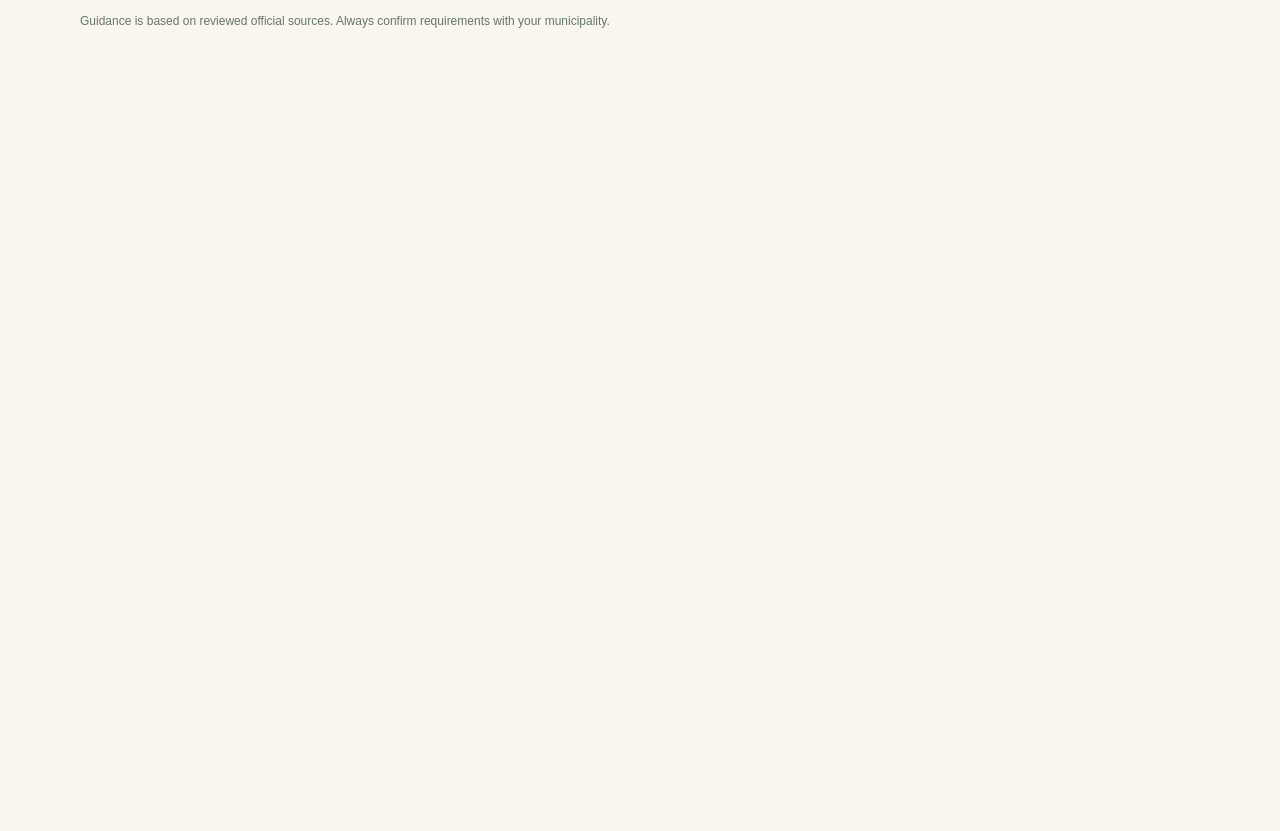
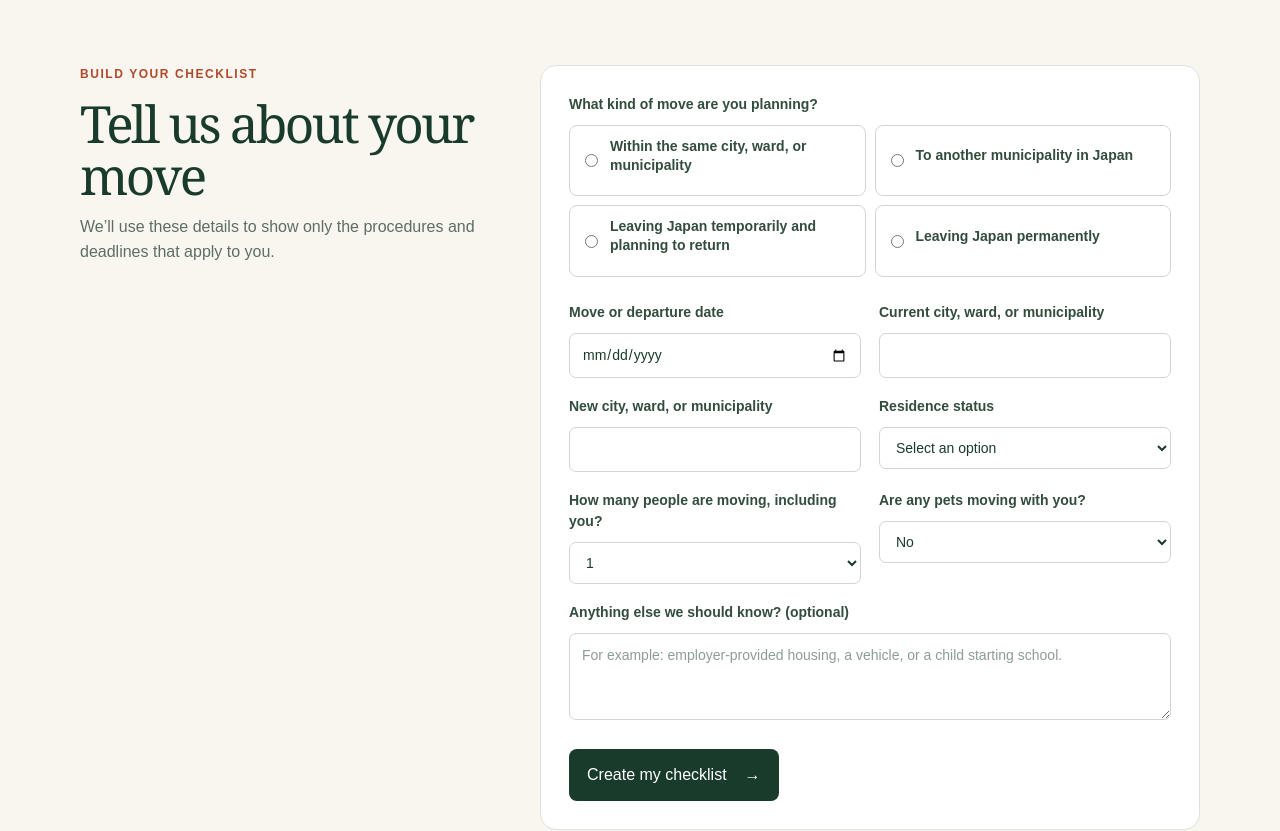
Before and after one commit to lamtrinh259/moving_procedure_Japan_app, a Next.js app: page / in a window 1280 px wide. Shown: the part 1100-1931 px from the top of the page. Before the commit the page ends 1165 px from the top, so only its background shows below. Built offline with nearby package versions, Linux system fonts and the light colour scheme.

Commit message:
feat: add guided moving intake form

```diff
--- a/src/app/globals.css
+++ b/src/app/globals.css
@@ -41,5 +41,10 @@ a { color: inherit; text-decoration: none; }
 .step { display: flex; gap: 16px; padding-top: 20px; border-top: 2px solid #193b2b; }
 .step-number { color: #b14a2d; font: 500 25px/1 Georgia, serif; }
 .step h3 { margin: 0 0 8px; font-size: 16px; }.step p { margin: 0; color: #5d6e62; font-size: 14px; line-height: 1.5; }
+.onboarding { display: grid; grid-template-columns: .75fr 1.25fr; gap: 64px; width: min(1120px, calc(100% - 40px)); margin: 0 auto; padding: 78px 0; border-top: 1px solid #d6ddd4; }
+.onboarding-intro h2 { margin: 14px 0; font: 500 clamp(34px, 4vw, 52px)/1.02 Georgia, serif; letter-spacing: -.05em; }.onboarding-intro > p:last-child { margin: 0; color: #5d6e62; line-height: 1.55; }
+.move-form { padding: 28px; border: 1px solid #dce2d9; border-radius: 16px; background: #fff; }.move-form fieldset { margin: 0; padding: 0 0 25px; border: 0; }.move-form legend, .move-form label > span { display: block; margin-bottom: 10px; color: #324d3d; font-size: 14px; font-weight: 700; }
+.choice-grid { display: grid; grid-template-columns: 1fr 1fr; gap: 9px; }.choice { position: relative; display: flex; align-items: center; min-height: 54px; padding: 11px 14px 11px 40px; border: 1px solid #cfd8ce; border-radius: 8px; color: #3e5146; cursor: pointer; font-size: 13px; line-height: 1.35; }.choice:has(input:checked) { border-color: #193b2b; background: #edf4ec; color: #193b2b; }.choice input { position: absolute; left: 15px; accent-color: #193b2b; }
+.field-grid { display: grid; grid-template-columns: 1fr 1fr; gap: 18px; }.move-form input:not([type="radio"]), .move-form select, .move-form textarea { width: 100%; padding: 11px 12px; border: 1px solid #cfd8ce; border-radius: 7px; background: #fff; color: #193b2b; font: inherit; font-size: 14px; }.move-form input:focus, .move-form select:focus, .move-form textarea:focus { outline: 3px solid #e7b096; outline-offset: 1px; border-color: #b14a2d; }.notes { display: block; margin-top: 18px; }.notes textarea { resize: vertical; }.move-form .primary-action { margin-top: 22px; border: 0; cursor: pointer; font: inherit; }.form-feedback { margin: 14px 0 0; color: #2d684d; font-size: 14px; font-weight: 700; }
 footer { padding: 25px 0 35px; border-top: 1px solid #d6ddd4; color: #66766b; font-size: 12px; line-height: 1.5; }
-@media (max-width: 760px) { .site-header, .hero, .how-it-works, footer { width: min(100% - 32px, 1120px); }.brand { font-size: 14px; }.hero { grid-template-columns: 1fr; gap: 56px; padding: 56px 0 76px; }.hero h1 { font-size: clamp(43px, 13vw, 62px); }.hero-description { font-size: 17px; }.timeline-card { transform: none; }.step-list { grid-template-columns: 1fr; gap: 25px; } }
+@media (max-width: 760px) { .site-header, .hero, .how-it-works, .onboarding, footer { width: min(100% - 32px, 1120px); }.brand { font-size: 14px; }.hero, .onboarding { grid-template-columns: 1fr; gap: 56px; }.hero { padding: 56px 0 76px; }.onboarding { padding: 58px 0; }.hero h1 { font-size: clamp(43px, 13vw, 62px); }.hero-description { font-size: 17px; }.timeline-card { transform: none; }.step-list, .choice-grid, .field-grid { grid-template-columns: 1fr; gap: 14px; }.step-list { gap: 25px; }.move-form { padding: 21px; } }
--- a/src/components/landing-shell.tsx
+++ b/src/components/landing-shell.tsx
@@ -1,6 +1,7 @@
 "use client";
 
 import { useState } from "react";
+import { OnboardingForm } from "@/components/onboarding-form";
 
 type Language = "en" | "ja";
 
@@ -76,7 +77,7 @@ export function LandingShell() {
           <p className="eyebrow">{text.eyebrow}</p>
           <h1>{text.title}</h1>
           <p className="hero-description">{text.description}</p>
-          <a className="primary-action" href="#how-it-works">{text.start} <span aria-hidden="true">→</span></a>
+          <a className="primary-action" href="#build-checklist">{text.start} <span aria-hidden="true">→</span></a>
           <p className="reassurance">{text.reassurance}</p>
         </div>
 
@@ -106,6 +107,8 @@ export function LandingShell() {
         </div>
       </section>
 
+      <OnboardingForm language={language} />
+
       <footer>{text.sourceNote}</footer>
     </main>
   );
--- /dev/null
+++ b/src/components/onboarding-form.tsx
@@ -0,0 +1,111 @@
+"use client";
+
+import { FormEvent, useState } from "react";
+
+type Language = "en" | "ja";
+type MoveType = "sameMunicipality" | "betweenMunicipalities" | "leavingTemporary" | "leavingPermanent";
+
+const copy = {
+  en: {
+    eyebrow: "Build your checklist",
+    title: "Tell us about your move",
+    intro: "We’ll use these details to show only the procedures and deadlines that apply to you.",
+    moveType: "What kind of move are you planning?",
+    moveDate: "Move or departure date",
+    currentMunicipality: "Current city, ward, or municipality",
+    destinationMunicipality: "New city, ward, or municipality",
+    destinationCountry: "Destination country",
+    visaStatus: "Residence status",
+    household: "How many people are moving, including you?",
+    pets: "Are any pets moving with you?",
+    notes: "Anything else we should know? (optional)",
+    notesHint: "For example: employer-provided housing, a vehicle, or a child starting school.",
+    submit: "Create my checklist",
+    submitted: "Your details are ready. Checklist generation will be added next.",
+    options: {
+      select: "Select an option",
+      sameMunicipality: "Within the same city, ward, or municipality",
+      betweenMunicipalities: "To another municipality in Japan",
+      leavingTemporary: "Leaving Japan temporarily and planning to return",
+      leavingPermanent: "Leaving Japan permanently",
+      no: "No",
+      yes: "Yes",
+      visa: ["Permanent Resident", "Work visa", "Student", "Dependent", "Spouse or child of Japanese national", "Other"],
+    },
+  },
+  ja: {
+    eyebrow: "チェックリストを作成",
+    title: "引っ越しの予定を教えてください",
+    intro: "入力内容をもとに、あなたに必要な手続きと期限だけを表示します。",
+    moveType: "どのような引っ越しですか？",
+    moveDate: "引っ越し・出国予定日",
+    currentMunicipality: "現在の市区町村",
+    destinationMunicipality: "新しい市区町村",
+    destinationCountry: "渡航先の国",
+    visaStatus: "在留資格",
+    household: "あなたを含め、何人で引っ越しますか？",
+    pets: "ペットも一緒に引っ越しますか？",
+    notes: "ほかに伝えておきたいこと（任意）",
+    notesHint: "例：社宅、車の所有、お子さまの転校予定など。",
+    submit: "チェックリストを作る",
+    submitted: "入力内容を受け取りました。チェックリストの生成は次の機能で追加します。",
+    options: {
+      select: "選択してください",
+      sameMunicipality: "同じ市区町村内での引っ越し",
+      betweenMunicipalities: "日本国内の別の市区町村への引っ越し",
+      leavingTemporary: "一時的に日本を離れ、帰国予定がある",
+      leavingPermanent: "日本を永続的に出国する",
+      no: "いいえ",
+      yes: "はい",
+      visa: ["永住者", "就労ビザ", "留学", "家族滞在", "日本人の配偶者等", "その他"],
+    },
+  },
+} as const;
+
+export function OnboardingForm({ language }: { language: Language }) {
+  const [moveType, setMoveType] = useState<MoveType | "">("");
+  const [submitted, setSubmitted] = useState(false);
+  const text = copy[language];
+  const leavingJapan = moveType === "leavingTemporary" || moveType === "leavingPermanent";
+
+  function submit(event: FormEvent<HTMLFormElement>) {
+    event.preventDefault();
+    setSubmitted(true);
+  }
+
+  return (
+    <section className="onboarding" id="build-checklist" aria-labelledby="onboarding-title">
+      <div className="onboarding-intro">
+        <p className="eyebrow">{text.eyebrow}</p>
+        <h2 id="onboarding-title">{text.title}</h2>
+        <p>{text.intro}</p>
+      </div>
+
+      <form className="move-form" onSubmit={submit}>
+        <fieldset>
+          <legend>{text.moveType}</legend>
+          <div className="choice-grid">
+            {(["sameMunicipality", "betweenMunicipalities", "leavingTemporary", "leavingPermanent"] as const).map((option) => (
+              <label className="choice" key={option}>
+                <input type="radio" name="moveType" value={option} checked={moveType === option} onChange={() => { setMoveType(option); setSubmitted(false); }} required />
+                <span>{text.options[option]}</span>
+              </label>
+            ))}
+          </div>
+        </fieldset>
+
+        <div className="field-grid">
+          <label><span>{text.moveDate}</span><input type="date" name="moveDate" required /></label>
+          <label><span>{text.currentMunicipality}</span><input type="text" name="currentMunicipality" autoComplete="address-level2" required /></label>
+          <label><span>{leavingJapan ? text.destinationCountry : text.destinationMunicipality}</span><input type="text" name="destination" autoComplete={leavingJapan ? "country-name" : "address-level2"} required /></label>
+          <label><span>{text.visaStatus}</span><select name="visaStatus" defaultValue="" required><option value="" disabled>{text.options.select}</option>{text.options.visa.map((visa) => <option key={visa} value={visa}>{visa}</option>)}</select></label>
+          <label><span>{text.household}</span><select name="householdSize" defaultValue="1" required>{[1, 2, 3, 4, 5, 6].map((count) => <option key={count} value={count}>{count === 6 ? "6+" : count}</option>)}</select></label>
+          <label><span>{text.pets}</span><select name="pets" defaultValue="no" required><option value="no">{text.options.no}</option><option value="yes">{text.options.yes}</option></select></label>
+        </div>
+        <label className="notes"><span>{text.notes}</span><textarea name="notes" rows={3} placeholder={text.notesHint} /></label>
+        <button className="primary-action" type="submit">{text.submit} <span aria-hidden="true">→</span></button>
+        {submitted && <p className="form-feedback" role="status">{text.submitted}</p>}
+      </form>
+    </section>
+  );
+}
```
